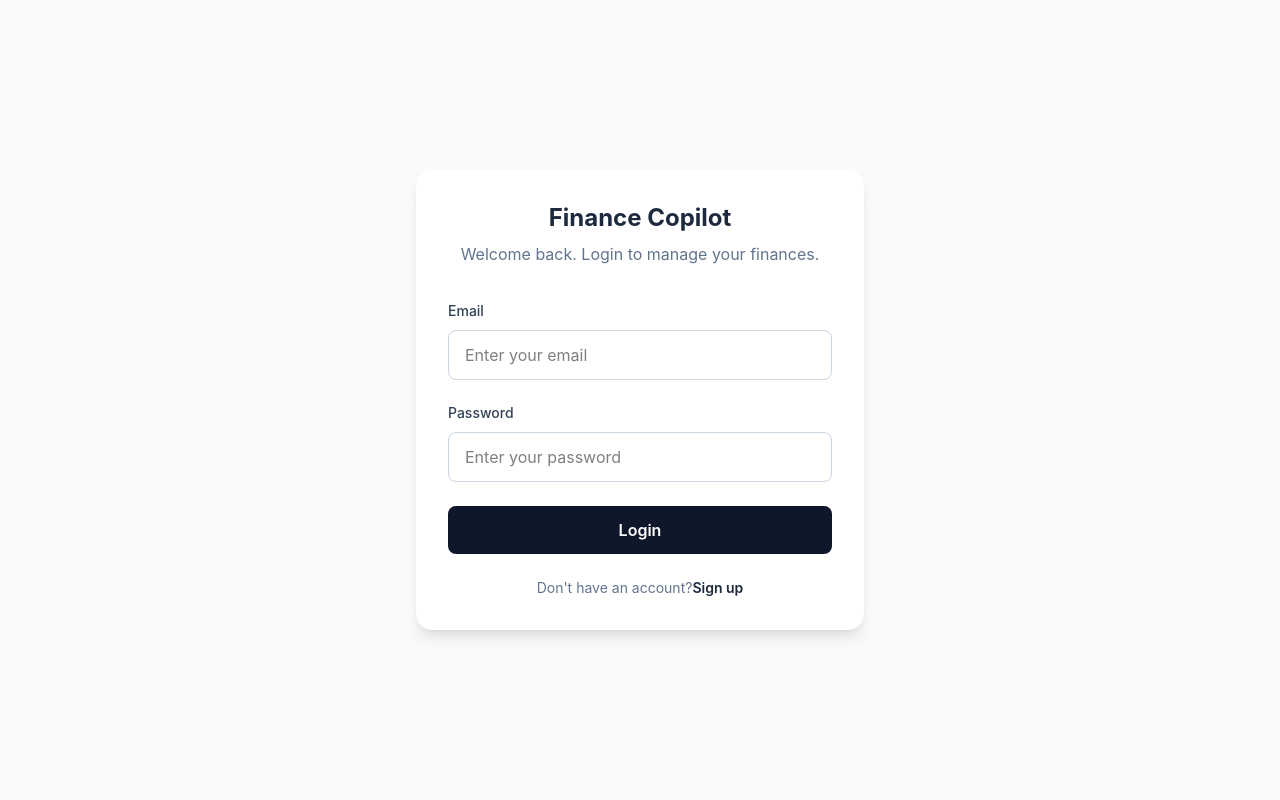
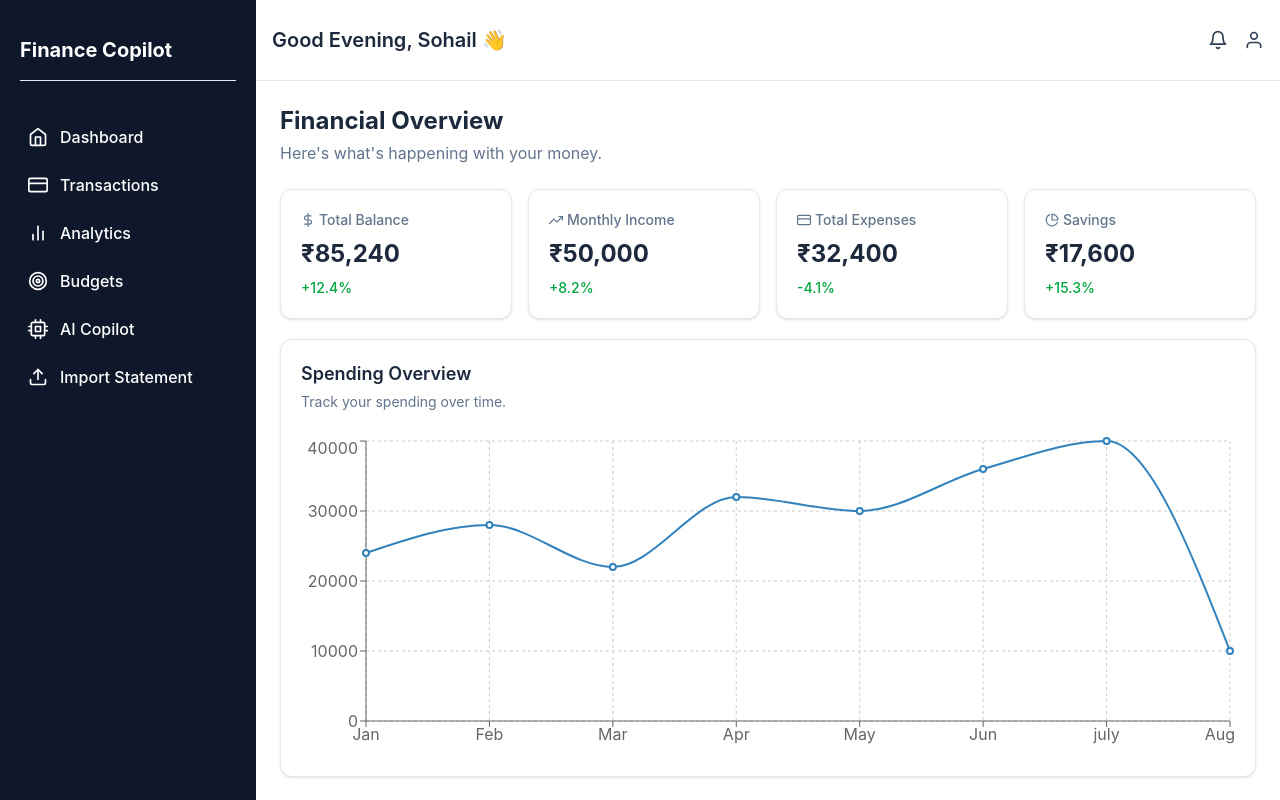
Before and after one commit to sohail7499/Finance-Copilot, a React (Vite) app: page / in a window 1280 px wide. Built offline with nearby package versions, Linux system fonts and the light colour scheme.

Commit message:
localStorage added

```diff
--- a/src/App.jsx
+++ b/src/App.jsx
@@ -37,9 +37,9 @@ function App() {
     <>
       <BrowserRouter>
         <Routes>
-          <Route path="/" element={<Login />} />
+          <Route path="/login" element={<Login />} />
           <Route path="/signup" element={<Signup />} />
-          <Route path="/dashboard" element={<DashboardLayout />} />
+          <Route path="/" element={<DashboardLayout />} />
         </Routes>
       </BrowserRouter>
     </>
--- a/src/pages/Signup.jsx
+++ b/src/pages/Signup.jsx
@@ -1,7 +1,9 @@
 import React, { useState } from "react";
-import { Link } from "react-router-dom";
+import { Link, useNavigate } from "react-router-dom";
 
 function Signup() {
+  const navigate = useNavigate();
+
   const [name, setName] = useState("");
   const [email, setEmail] = useState("");
   const [password, setPassword] = useState("");
@@ -20,7 +22,7 @@ function Signup() {
     e.preventDefault();
     {
       /* e.preventDefault() kyun?
-Normal HTML form submit karega to browser page reload kar sakta hai. */
+      Normal HTML form submit karega to browser page reload kar sakta hai. */
     }
 
     let hasError = false;
@@ -55,8 +57,16 @@ Normal HTML form submit karega to browser page reload kar sakta hai. */
     if (hasError) {
       return;
     }
-    console.log("singup confirm");
-    console.log({ name, email, password });
+
+    const user = {
+      id: Date.now(),
+      name,
+      email,
+    };
+    localStorage.setItem("user", JSON.stringify(user));
+    localStorage.setItem("currentUser", JSON.stringify(user));
+
+    navigate("/");
   };
 
   return (
@@ -151,7 +161,9 @@ Normal HTML form submit karega to browser page reload kar sakta hai. */
               className="mt-1 w-full rounded-lg border border-slate-300 px-4 py-2 outline-none focus:border-slate-500"
             />
             {confirmPasswordError && (
-              <p className="mt-1 text-sm text-red-500">{confirmPasswordError}</p>
+              <p className="mt-1 text-sm text-red-500">
+                {confirmPasswordError}
+              </p>
             )}
           </div>
 
```
